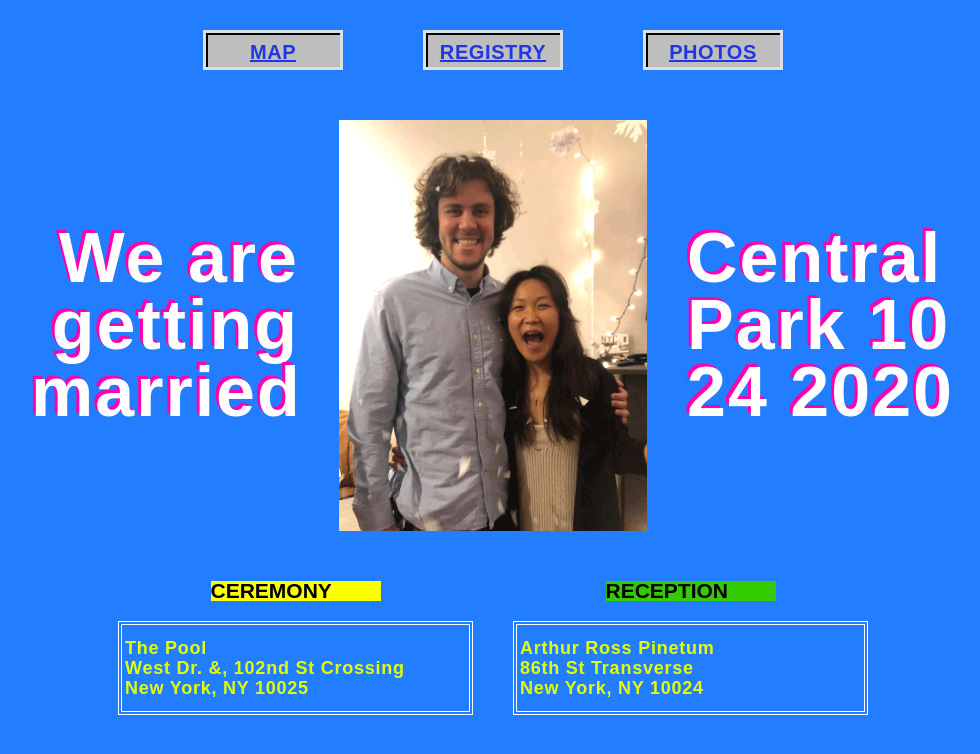
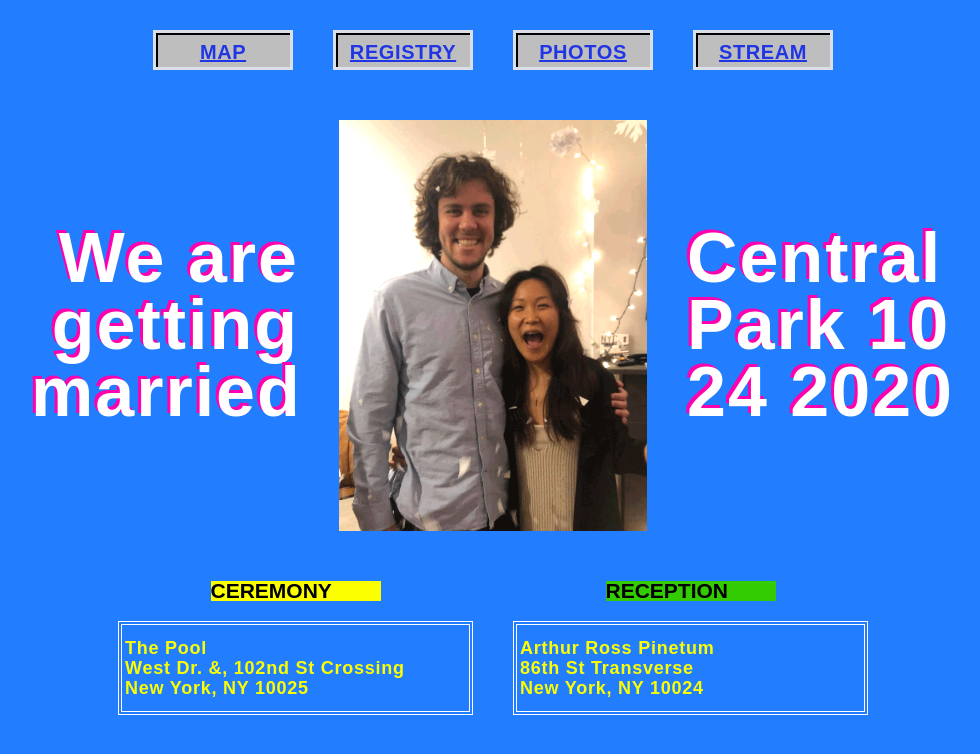
Before and after one commit to dblarons/hongsmith, a plain HTML site: page index.html in a window 1280 px wide. Shown: the whole page, without its empty margins (147-1127 px from the left). Drawn offline with nearby package versions, Linux system fonts and the light colour scheme; a script that the page names is missing.

Commit message:
Add stream link and make Google Maps link public

```diff
--- a/css/smith-hong.webflow.css
+++ b/css/smith-hong.webflow.css
@@ -27,6 +27,9 @@
   -webkit-justify-content: center;
   -ms-flex-pack: center;
   justify-content: center;
+  -webkit-flex-wrap: wrap;
+  -ms-flex-wrap: wrap;
+  flex-wrap: wrap;
 }
 
 .button {
@@ -36,8 +39,8 @@
   display: flex;
   width: 140px;
   height: 40px;
-  margin-right: 40px;
-  margin-left: 40px;
+  margin-right: 20px;
+  margin-left: 20px;
   -webkit-box-pack: center;
   -webkit-justify-content: center;
   -ms-flex-pack: center;
@@ -199,6 +202,7 @@
 
 .bold-text {
   margin-left: 3px;
+  color: #fbff00;
   line-height: 20px;
 }
 
@@ -226,6 +230,7 @@
   }
   .button {
     margin-right: 15px;
+    margin-bottom: 15px;
     margin-left: 15px;
   }
   .announcementcontainer {
--- a/index.html
+++ b/index.html
@@ -1,6 +1,6 @@
 <!DOCTYPE html>
 <!--  This site was created in Webflow. http://www.webflow.com  -->
-<!--  Last Published: Tue Sep 29 2020 03:07:07 GMT+0000 (Coordinated Universal Time)  -->
+<!--  Last Published: Tue Sep 29 2020 22:58:02 GMT+0000 (Coordinated Universal Time)  -->
 <html data-wf-page="5f70a22bb86703461c1693d5" data-wf-site="5f70a22bb8670377451693d4">
 <head>
   <meta charset="utf-8">
@@ -19,7 +19,7 @@
 </head>
 <body class="body">
   <div class="pagecontainer">
-    <div class="buttonscontainer"><a href="https://www.google.com/maps/d/u/0/edit?mid=1_Gzxhjv3Bv8-UTMqLPOnxHHbqTckqhwx&amp;ll=40.78985132820914%2C-73.96789275&amp;z=15" target="_blank" class="button w-button">MAP</a><a href="https://www.amazon.com/wedding/aaron-smith-miju-hong-new-york-city-october-2020/registry/2ZUWD43LL5T2B" target="_blank" class="button w-button">REGISTRY</a><a href="https://photos.app.goo.gl/H1fDhKAAF3gybLby6" target="_blank" class="button w-button">PHOTOS</a></div>
+    <div class="buttonscontainer"><a href="https://www.google.com/maps/d/u/0/viewer?mid=1_Gzxhjv3Bv8-UTMqLPOnxHHbqTckqhwx&amp;hl=en&amp;ll=40.78985266776866%2C-73.96789275&amp;z=15" target="_blank" class="button w-button">MAP</a><a href="https://www.amazon.com/wedding/aaron-smith-miju-hong-new-york-city-october-2020/registry/2ZUWD43LL5T2B" target="_blank" class="button w-button">REGISTRY</a><a href="https://photos.app.goo.gl/H1fDhKAAF3gybLby6" target="_blank" class="button w-button">PHOTOS</a><a href="https://youtu.be/gTjcx6iyeCg" target="_blank" class="button w-button">STREAM</a></div>
     <div class="announcementcontainer">
       <div class="announcementtext lefttext">We are getting married</div><img src="images/Yay.gif" loading="lazy" width="308" height="" alt="" class="image">
       <div class="announcementtext righttext">Central Park 10 24 2020</div>
```
Also changed, not shown: 1 other file.
